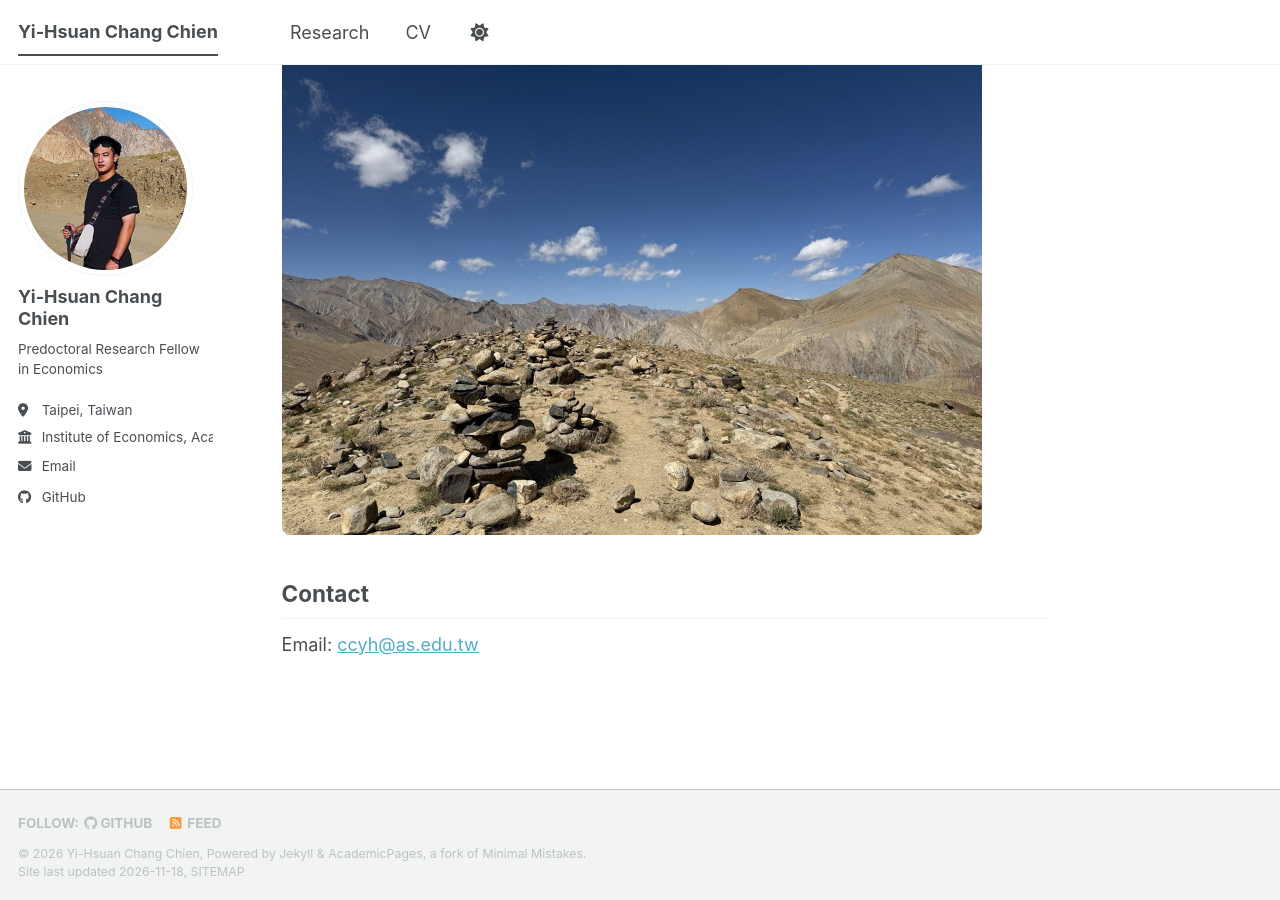
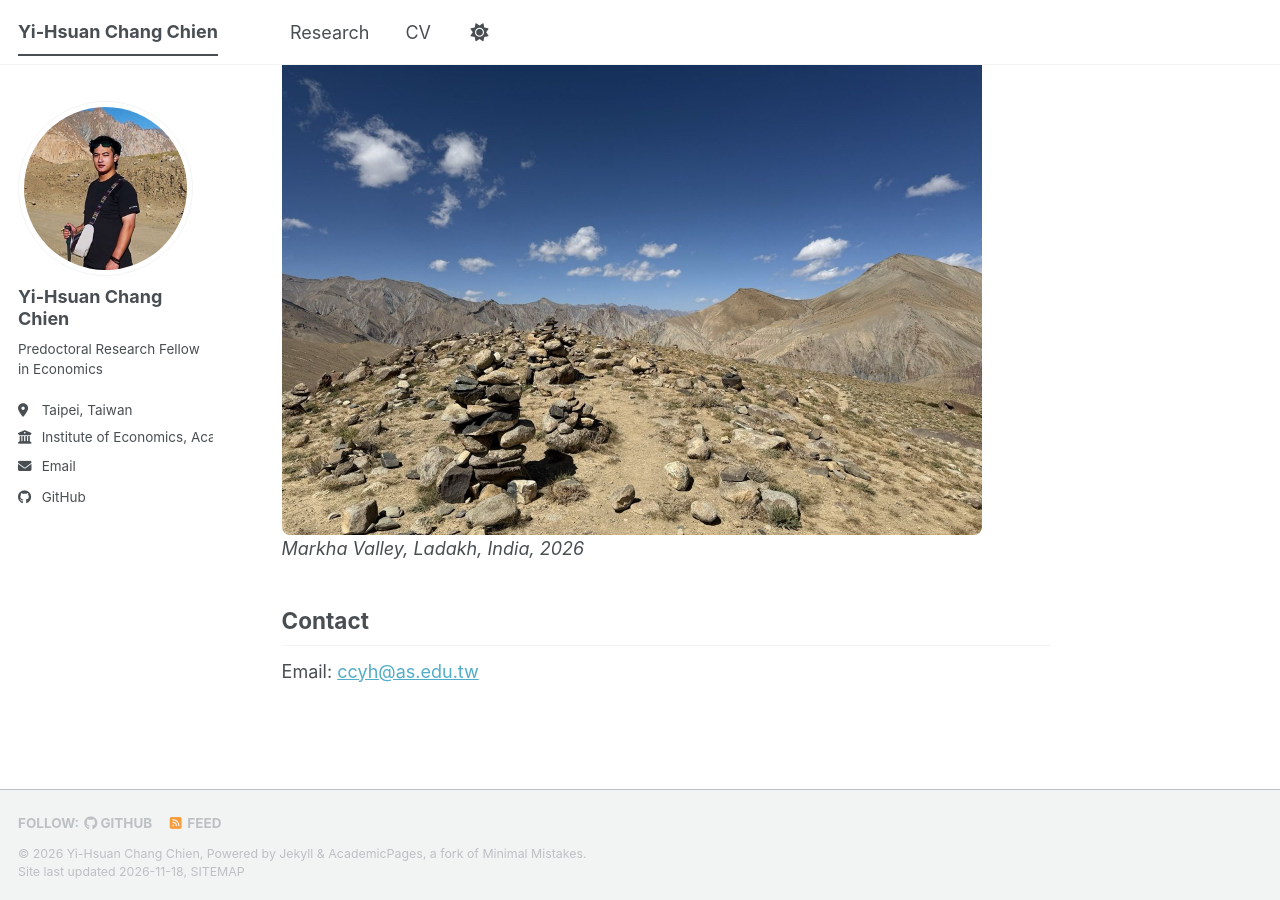
Before and after one commit to YiHsuanChangChien/YiHsuanChangChien.github.io, a Jekyll site: the page built from _pages/about.md, in a window 1280 px wide and 900 px high, scrolled down 779 px. Built offline with Jekyll 4.4.1, drawn with Linux system fonts in a browser that asks for light colours; a script bundle is joined from its source files by our own code; a style sheet for code colours, icons or effects is not loaded.

Commit message:
Add trekking photo caption
Co-Authored-By: Claude Opus 5.5 <noreply@anthropic.com>

```diff
--- a/_pages/about.md
+++ b/_pages/about.md
@@ -24,7 +24,8 @@ Outside Research
 ------
 Outside of research, I enjoy trekking in the mountains.
 
-<img src="/images/trekking.jpg" alt="Stone cairns on a high mountain pass under a blue sky" style="width: 100%; max-width: 700px; border-radius: 8px;">
+<img src="/images/trekking.jpg" alt="Stone cairns on a mountain pass in Markha Valley, Ladakh" style="width: 100%; max-width: 700px; border-radius: 8px;">
+<br><em>Markha Valley, Ladakh, India, 2026</em>
 
 Contact
 ------
```
